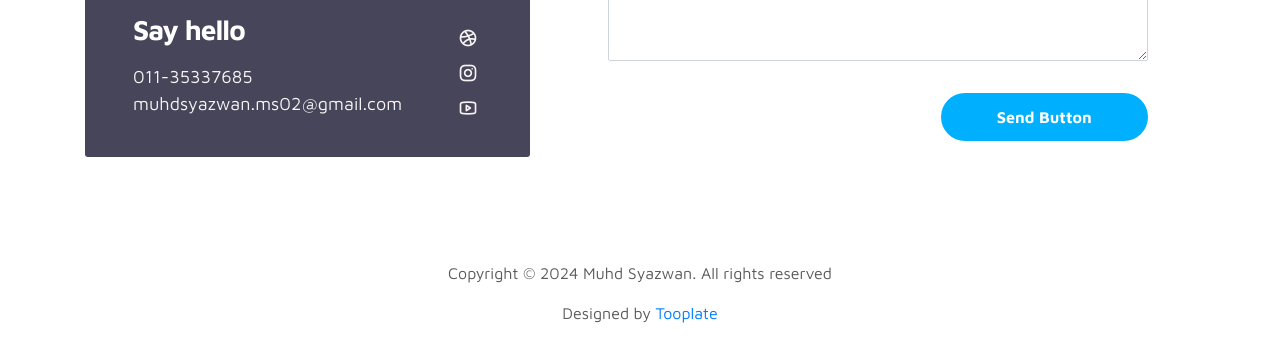
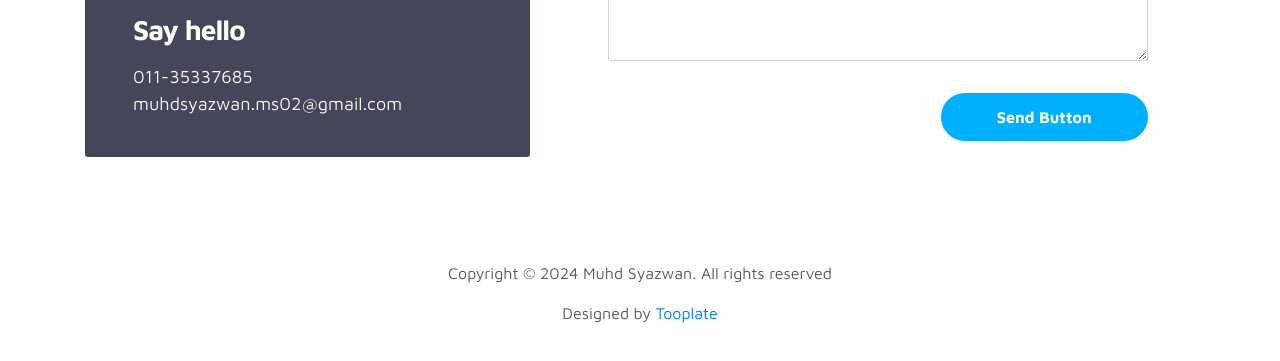
Before and after one commit to muhdsyazwan02/muhdsyazwan02.github.io, a plain HTML site: page index.html in a window 1280 px wide. Shown: the part 2593-2954 px from the top of the page. Drawn offline with Linux system fonts and the light colour scheme.

Commit message:
hide social media

```diff
--- a/index.html
+++ b/index.html
@@ -277,11 +277,11 @@ https://www.tooplate.com/view/2115-marvel
                   <p><a href="mailto:muhdsyazwan.ms02@gmail.com">muhdsyazwan.ms02@gmail.com</a></p>
                 </div>
 
-                <ul class="social-links">
+                <!-- <ul class="social-links">
                      <li><a href="#" class="uil uil-dribbble" data-toggle="tooltip" data-placement="left" title="Dribbble"></a></li>
                      <li><a href="#" class="uil uil-instagram" data-toggle="tooltip" data-placement="left" title="Instagram"></a></li>
                      <li><a href="#" class="uil uil-youtube" data-toggle="tooltip" data-placement="left" title="Youtube"></a></li>
-                </ul>
+                </ul> -->
             </div>
           </div>
 
```
